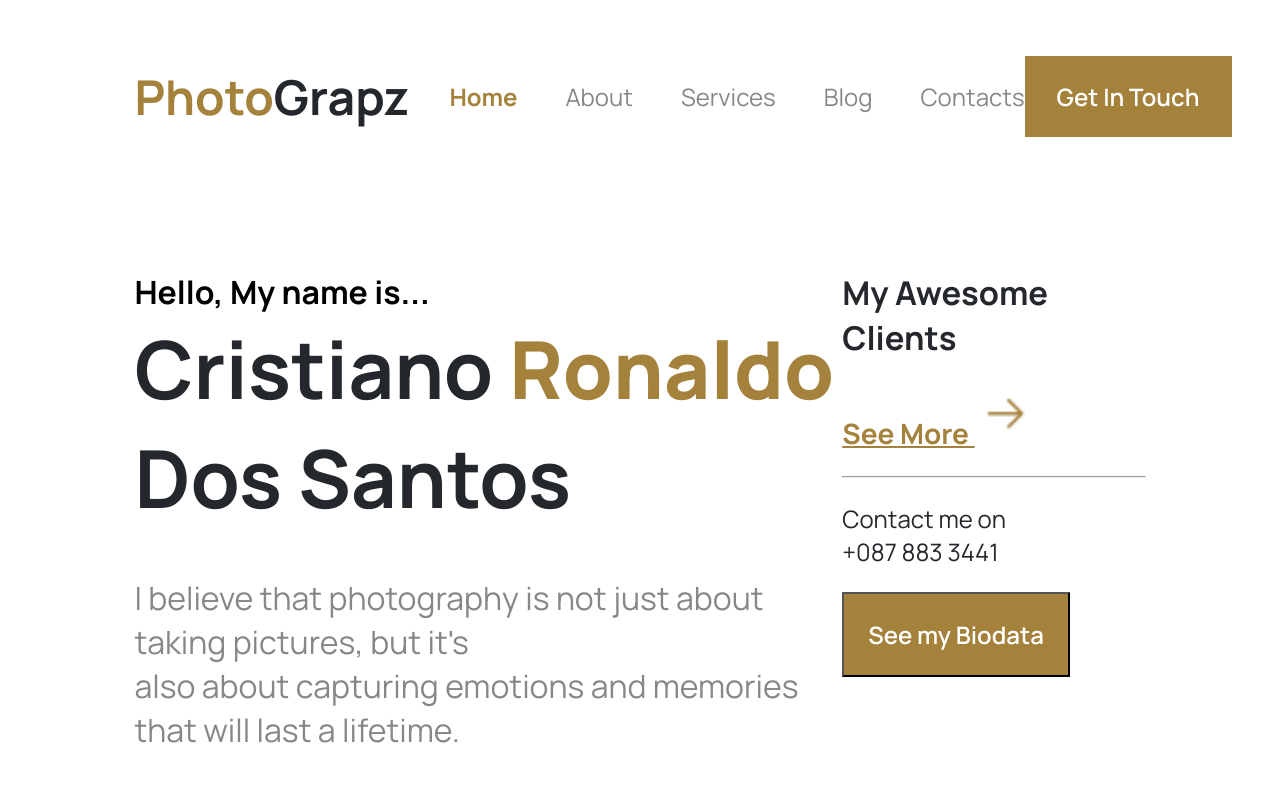
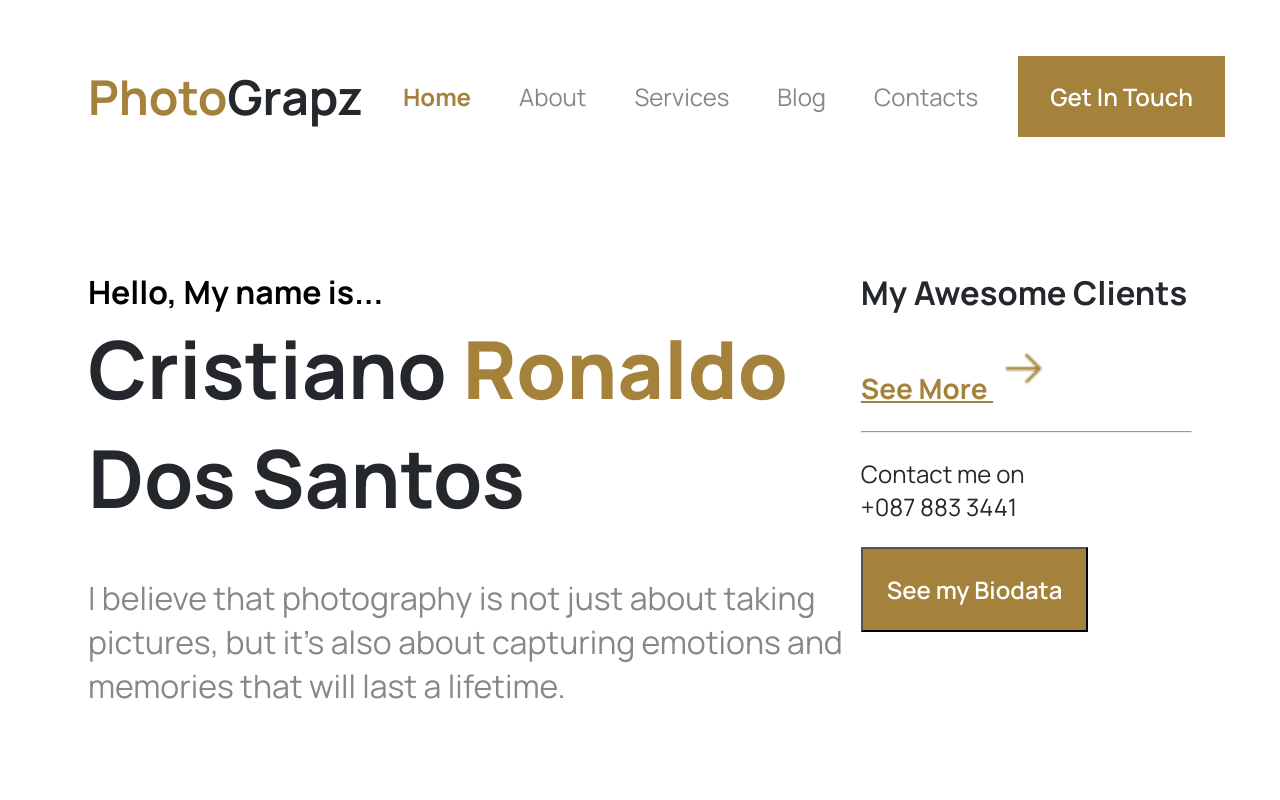
Before and after one commit to shrikarS/phhotoGraphz, a plain HTML site: page photoApp/index.html in a window 1280 px wide. Shown: the top 800 px of the page. Drawn offline with Linux system fonts and the light colour scheme.

Commit message:
Made some minute changes
replaces the absolute pixel value to rem

```diff
--- a/photoApp/index.html
+++ b/photoApp/index.html
@@ -28,7 +28,7 @@
     <header class="mainSection">
         <div id="firstSection">
             <h1>Hello, My name is...<br><section>Cristiano <span id="Ronaldo">Ronaldo</span><br>
-                Dos Santos</section><br><span id="description">I believe that photography is not just about taking pictures, but it's<br>
+                Dos Santos</section><br><span id="description">I believe that photography is not just about taking pictures, but it's
                     also about capturing emotions and memories that will last a lifetime.</span> </h1>
         </div>
         <div id="secondSection">
--- a/photoApp/styles.css
+++ b/photoApp/styles.css
@@ -8,13 +8,14 @@
 
 *{
     box-sizing: border-box;
+
 }
 
 .navContainer{
     display: flex;
     justify-content: space-between;
     align-items: center;
-    padding: 30px 10%;
+    padding: 30px 5rem;
     height: 11.0625rem;
 
 }
@@ -38,13 +39,19 @@ line-height: normal;
     color: var(--dark-100, #24282C);
 }
 
+#listElements{
+    display: flex;
+    justify-content: space-around;
+}
+
 #listElements ul{
     list-style: none;
     /* display: inline-block; */
     display: inline-flex;
-justify-content: center;
+justify-content: space-around;
 align-items: flex-start;
 gap: 3rem;
+padding: 0 40px;
 }
 
 #listElements li a{
@@ -97,7 +104,7 @@ line-height: normal;
 
 .mainSection{
     display: flex;
-    padding: 5.31rem 10% ;
+    padding: 5.31rem 5rem;
 }
 /*
 #fistSection, #secondSection{
@@ -219,7 +226,7 @@ background: var(--primary-100, #A5823C);
     /* justify-content: center; */
     justify-content: center;
     align-items: center;
-    padding: 3.75rem 10%;
+    padding: 3.75rem 5rem;
     object-fit: cover;
     width: 100%;
     margin-bottom: 4.69rem;
```
